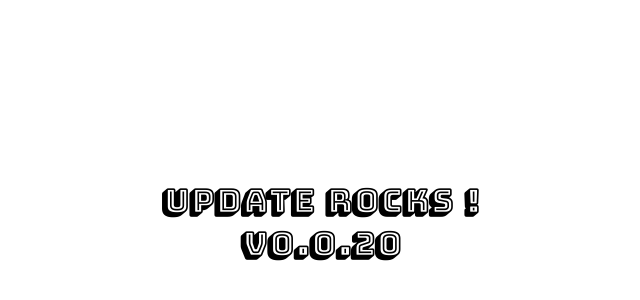
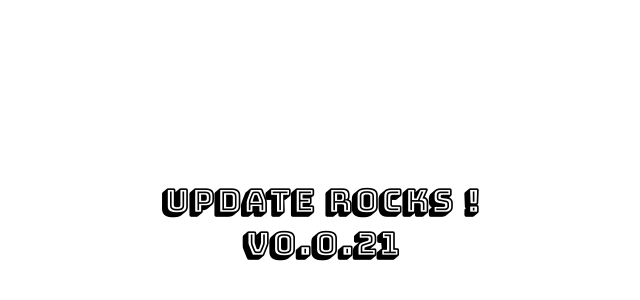
Before and after one commit to rllola/electron-example, a website: page src/index.html in a window 1280 px wide. Shown: the part 140-440 px from the top of the page, 320-960 px from the left. Drawn offline with Linux system fonts and the light colour scheme.

Commit message:
version 0.0.21

```diff
--- a/package.json
+++ b/package.json
@@ -1,7 +1,7 @@
 {
   "name": "electron-example",
   "productName": "electron-example",
-  "version": "0.0.20",
+  "version": "0.0.21",
   "description": "My Electron application description",
   "main": "src/index.js",
   "scripts": {
--- a/src/index.html
+++ b/src/index.html
@@ -8,6 +8,6 @@
   <body style="font-weight: bold; font-size: 2em; font-family: 'Bungee Shade', cursive; margin-top: 25%; text-align: center;">
     Update Rocks !
     <br/>
-    v0.0.20
+    v0.0.21
   </body>
 </html>
```
